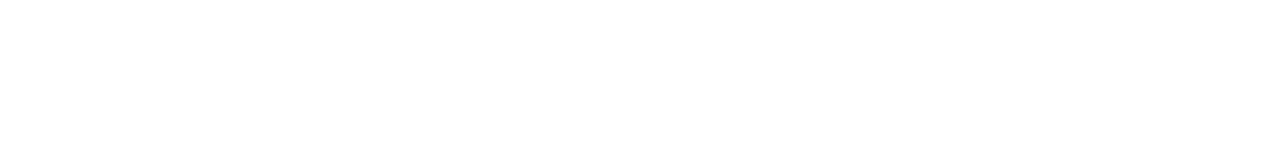
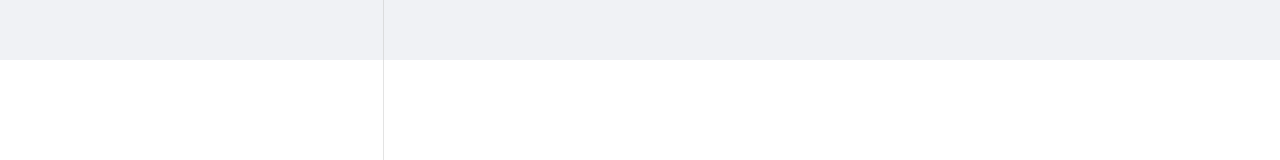
Before and after one commit to Neon17/Basic-Web-Practices, a plain HTML site: page whatsappChat/index.html in a window 1280 px wide. Shown: the top 160 px of the page. Drawn offline with Linux system fonts and the light colour scheme.

Commit message:
Made basic layout of whatsapp chat

```diff
--- a/whatsappChat/assets/css/style.css
+++ b/whatsappChat/assets/css/style.css
@@ -0,0 +1,30 @@
+* {
+    margin: 0;
+    padding: 0;
+    box-sizing: border-box;
+}
+header {
+    width: 100%;
+    height: 60px;
+    background-color: #f0f2f5;
+}
+nav {
+    width: 100%;
+    height: 100%;
+    display: flex;
+}
+main {
+    width: 100%;
+    height: calc(100vh - 60px);
+    display: flex;
+}
+.chatlist {
+    width: 30%;
+    height: 100%;
+    border-right: 1px solid rgba(192, 192, 192, 0.452);
+}
+.mainchat {
+    flex-grow: 1; /*This gives auto width*/
+    height: 100%;
+    background-color: inherit;
+}
--- a/whatsappChat/index.html
+++ b/whatsappChat/index.html
@@ -4,8 +4,19 @@
     <meta charset="UTF-8">
     <meta name="viewport" content="width=device-width, initial-scale=1.0">
     <title>Whatsapp</title>
+   <link rel="shortcut icon" href="assets/img/favicon.png" type="image/x-icon">
+    <link rel="stylesheet" href="assets/css/style.css">
 </head>
 <body>
-
+    <header>
+        <nav>
+            <section class="chatlist"></section>
+            <section class="mainchat"></section>
+        </nav>
+    </header>
+    <main>
+        <section class="chatlist"></section>
+        <section class="mainchat"></section>
+    </main>
 </body>
 </html>
```
Also changed, not shown: whatsappChat/assets/img/favicon.png (added).
